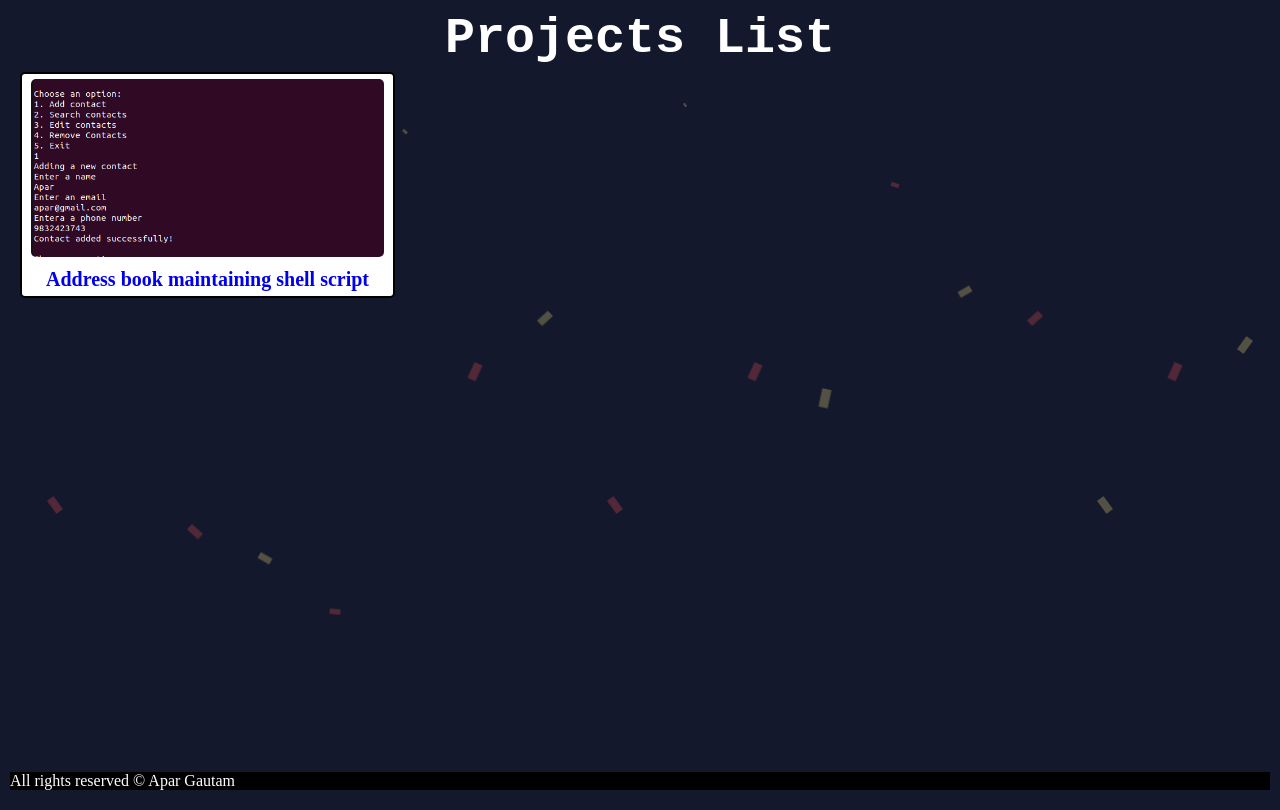
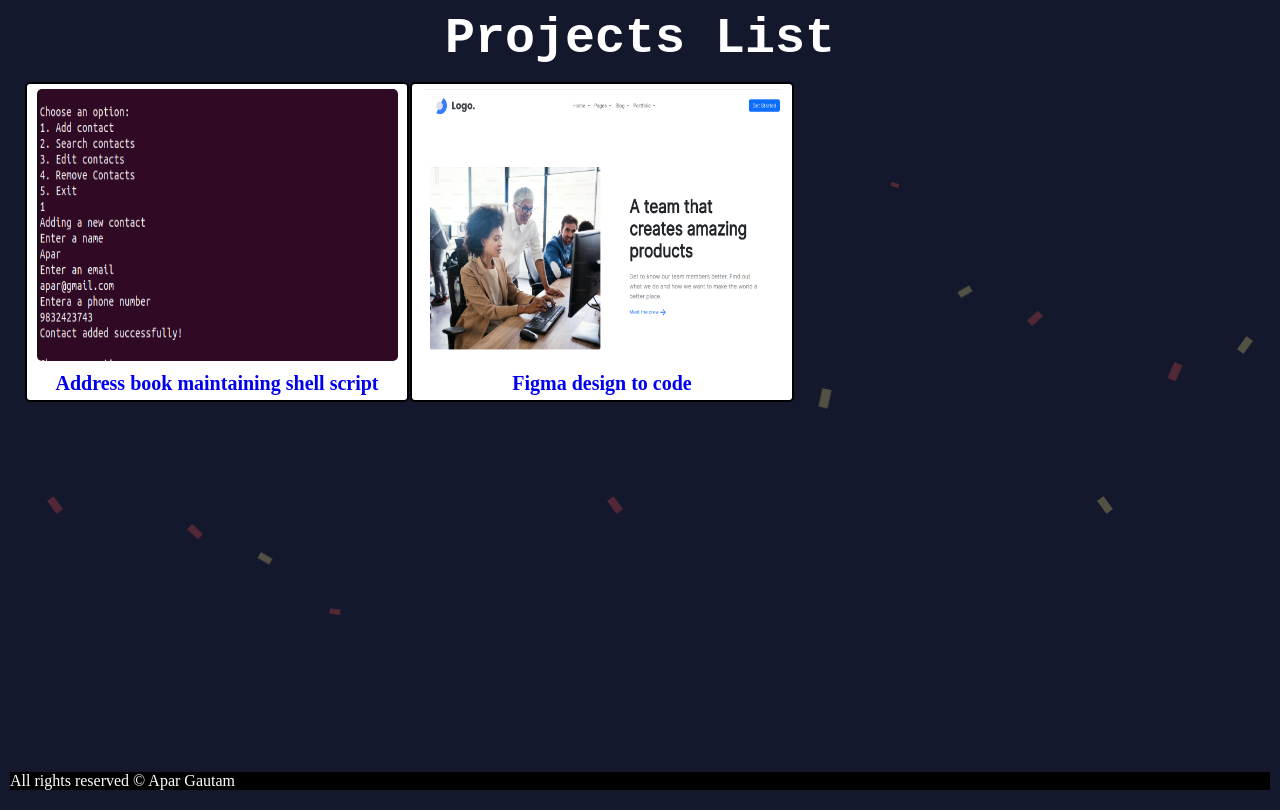
Before and after one commit to apargautam/projects-list, a plain HTML site: page index.html in a window 1280 px wide. Drawn offline with Linux system fonts and the light colour scheme.

Commit message:
feat: add new project

```diff
--- a/index.css
+++ b/index.css
@@ -56,8 +56,6 @@ body{
     }
 }
 
-
-
 .title{
     font-family: 'Courier New', Courier, monospace;
     align-content: center;
@@ -66,15 +64,16 @@ body{
     color: #ffffff;
 }
 
-.projectContainer{
+.projects-container{
     display: flex;
+
 }
 
 .container{
+    height: 40vh;
+    width: 30vw;
     border: 2px solid black;
     border-radius: 5px;
-    margin: 0px;
-    /* width: 100%; */
     display:flex;
     flex-direction: column;
     align-items: center;
--- a/index.html
+++ b/index.html
@@ -35,15 +35,22 @@
 
         <!-- Website content -->
         <h1 class="title">Projects List</h1>
-        <div class="projectsContainer">
+        <div class="projects-container">
             <a href="https://git.bajratechnologies.com/aparg/address-book-shell-script">
                 <div class="container">
                         <img src = "command.png" class="dispImage">
                         <div class="containerTitle"><b>Address book maintaining shell script</b></div>
+                </div>
+            </a>
+
+            <a href="https://github.com/apargautam/figma-design-to-code">
+                <div class="container">
+                        <img src = "website-design.png" class="dispImage">
+                        <div class="containerTitle"><b>Figma design to code</b></div>
                     </div>
             </a>
         </div>
+
         <footer class="copyright" style="position:absolute; bottom:0">All rights reserved &copy; Apar Gautam</footer>
-
     </body>
 </html>
```
Also changed, not shown: website-design.png (added).
